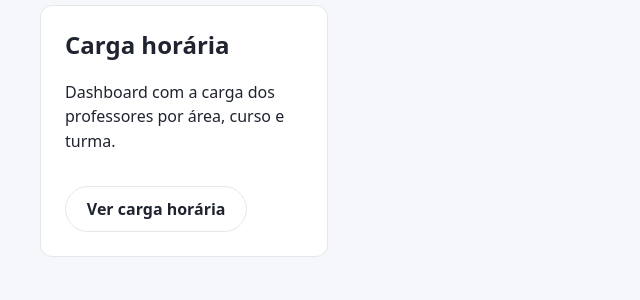
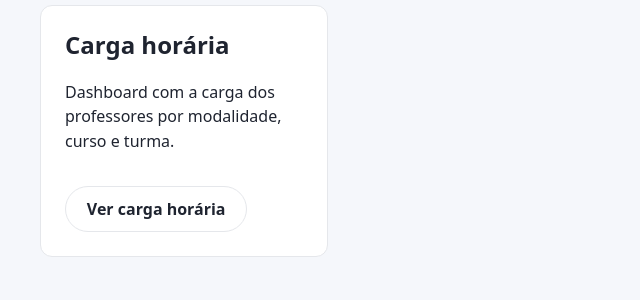
Before and after one commit to diegocordeiro/painel_horarios, a Django app: page / in a window 1280 px wide. Shown: the part 541-841 px from the top of the page, without its empty margins (0-640 px from the left). Run offline with Django 5.2, Linux system fonts and the light colour scheme; data that the repository does not hold is empty.

Commit message:
fix(home): use 'modalidade' instead of 'área' in card text
Update the "Carga horária" feature card description on the home page to
reference professor workload by modalidade rather than área, keeping the
copy consistent with current terminology used throughout the app.

```diff
--- a/horarios/templates/horarios/home.html
+++ b/horarios/templates/horarios/home.html
@@ -45,7 +45,7 @@
     </div>
     <div class="feature-card">
       <h2>Carga horária</h2>
-      <p>Dashboard com a carga dos professores por área, curso e turma.</p>
+      <p>Dashboard com a carga dos professores por modalidade, curso e turma.</p>
       <a class="button" href="{{ base }}carga-horaria/">Ver carga horária</a>
     </div>
   </section>
```
